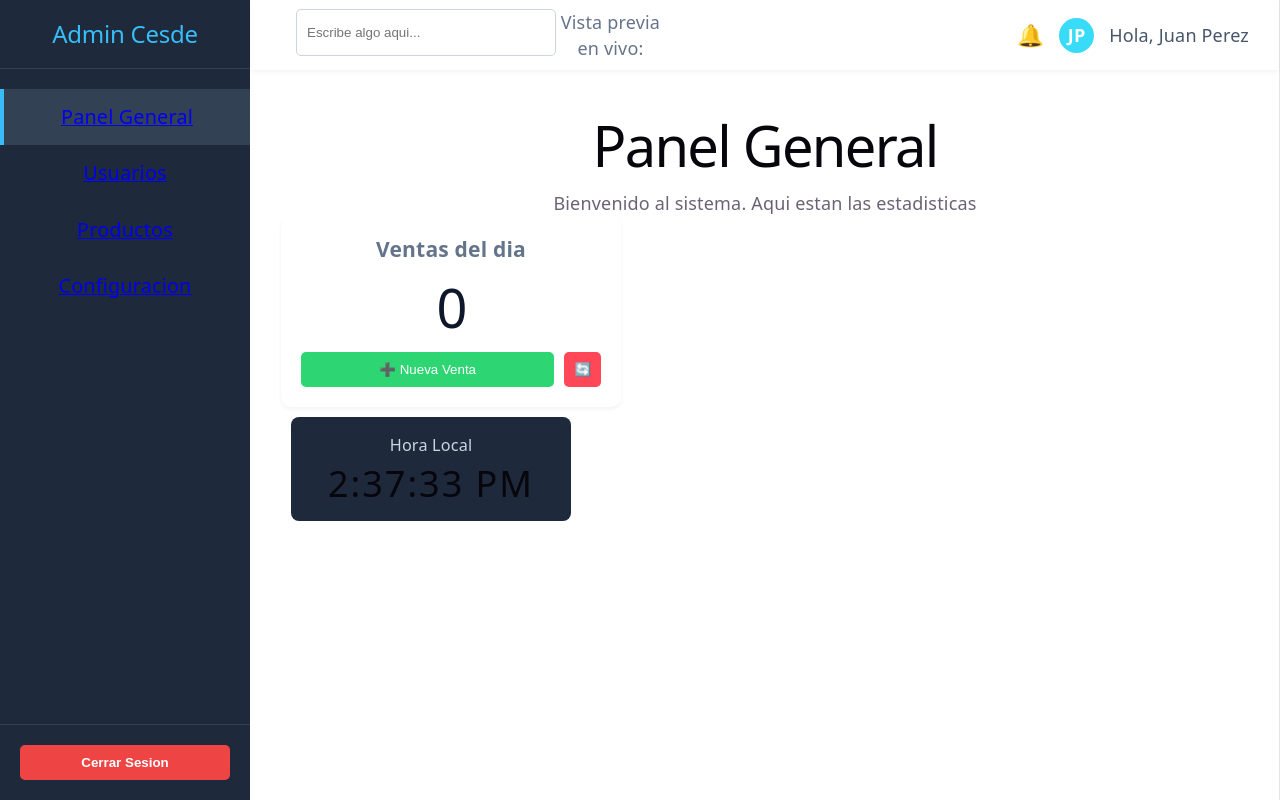
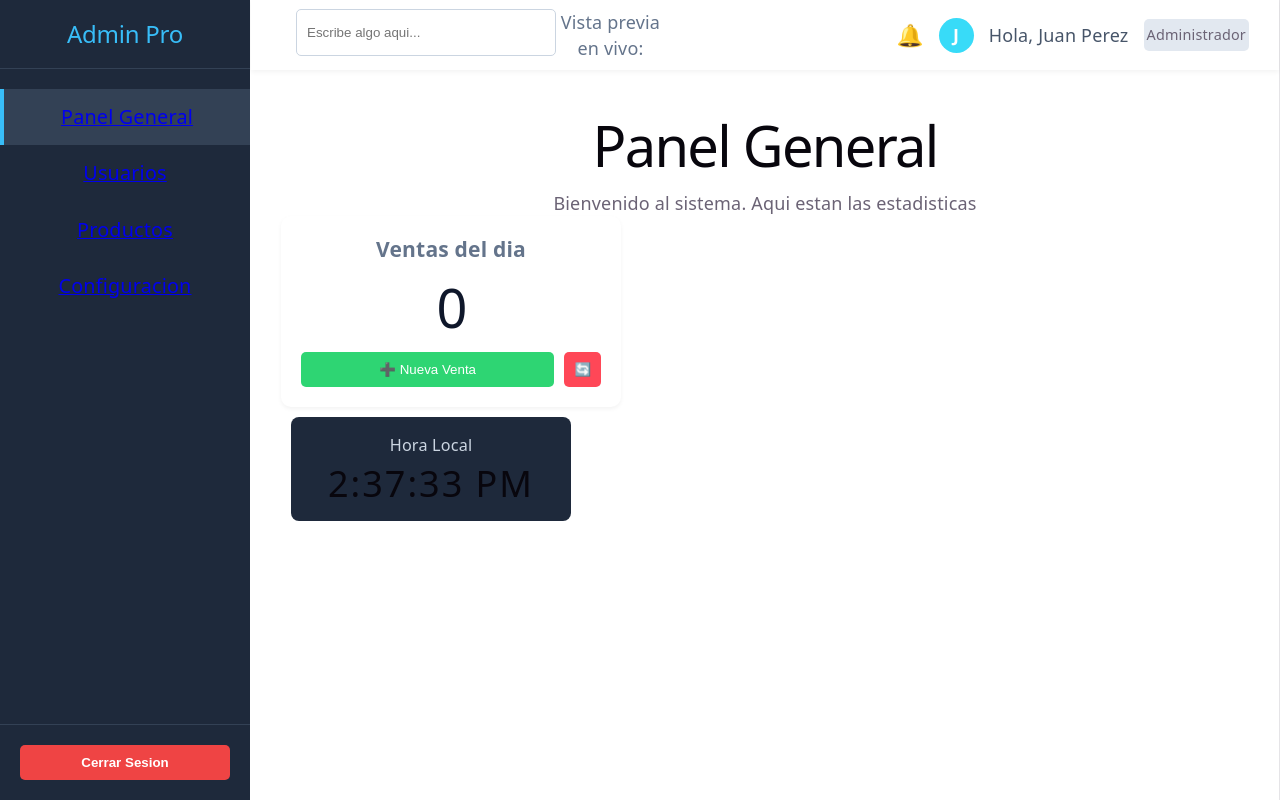
Before and after one commit to Guerrero9606/React-Atenea, a React (Vite) app: page / in a window 1280 px wide. Built offline with nearby package versions, Linux system fonts and the light colour scheme.

Commit message:
Creacion contexto y alternar sesiones

```diff
--- a/src/components/Sidebar.jsx
+++ b/src/components/Sidebar.jsx
@@ -1,21 +1,26 @@
 import './Sidebar.css';
 import { NavLink } from 'react-router-dom';
+import { useContext } from 'react';
+import { AuthContext } from '../context/AuthContext';
 
 function Sidebar(){
-    const nombreAdmin = "Admin Cesde";
+    // const nombreAdmin = "Admin Cesde";
+    const { usuario, alternarUsuario } = useContext(AuthContext);
 
     return (
         <aside className='sidebar'>
             <div className='sidebar-logo'>
-                <h2>{nombreAdmin}</h2>
+                <h2>Admin Pro</h2>
             </div>
             <nav className='sidebar-menu'>
                 <NavLink to="/" className={({isActive}) => isActive ? "menu-item activo" : "menu-item"} end>
                     Panel General
                 </NavLink>
-                <NavLink to="/usuarios" className={({isActive}) => isActive ? "menu-item activo" : "menu-item"} >
-                    Usuarios
-                </NavLink>
+                {usuario.rol === "Administrador" && (
+                    <NavLink to="/usuarios" className={({isActive}) => isActive ? "menu-item activo" : "menu-item"} >
+                        Usuarios
+                    </NavLink>
+                )}
                 <NavLink to="/productos" className={({isActive}) => isActive ? "menu-item activo" : "menu-item"} >
                     Productos
                 </NavLink>
@@ -24,7 +29,13 @@ function Sidebar(){
                 </NavLink>
             </nav>
             <div className='sidebar-footer'>
-                <button className='btn-logout'>Cerrar Sesion</button>
+                {
+                <button className='btn-logout'
+                    onClick={alternarUsuario}
+                    style={{ background: usuario.conectado ? '#ef4444' : '#22c55e' }}
+                >{usuario.conectado ? 'Cerrar Sesion' : 'Iniciar Sesion'}
+                </button>
+                }
             </div>
         </aside>
     );
--- a/src/components/TopNav.jsx
+++ b/src/components/TopNav.jsx
@@ -1,9 +1,12 @@
 import './TopNav.css';
 import Buscardor from './Buscardor';
 import RelojDigital from './RelojDigital';
+import { useContext } from 'react';
+import { AuthContext } from '../context/AuthContext';
 
 function TopNav() {
-    const usuarioActual = "Juan Perez";
+    // const usuarioActual = "Juan Perez";
+    const { usuario } = useContext(AuthContext);
 
     return (
         <header className='topnav'>
@@ -13,8 +16,17 @@ function TopNav() {
             </div>
             <div className='perfil-usuario'>
                 <span className='notificaciones'>🔔</span>
-                <div className='avatar'>JP</div>
-                <span className='nombre-usuario'>Hola, {usuarioActual}</span>
+                {usuario.conectado ? (
+                    <>
+                        <div className='avatar'>{usuario.nombre.charAt(0)}</div>
+                        <span className='nombre-usuario'>Hola, {usuario.nombre}</span>
+                        <span className='rol-badge' style={{fontSize: '0.8rem', background: '#e2e8f0', padding: '3px', borderRadius: '5px'}}>
+                            {usuario.rol}
+                        </span>
+                    </>
+                ) : (
+                    <span className='nombre-usuario' style={{ color: 'red' }}>Desconectado</span>
+                ) }
             </div>
             {/* <RelojDigital /> */}
         </header>
--- /dev/null
+++ b/src/context/AuthContext.jsx
@@ -0,0 +1,25 @@
+import { createContext, useState } from "react";
+
+export const AuthContext = createContext();
+
+export function AuthProvider({children}){
+    const [usuario, setUsuario] = useState({
+        conectado: true,
+        nombre: "Juan Perez",
+        rol: "Administrador"
+    });
+
+    const alternarUsuario = () => {
+        if (usuario.conectado) {
+            setUsuario({conectado: false, nombre: "", rol: ""});
+        } else {
+            setUsuario({conectado: true, nombre: "Ana Gomez", rol: "Editor"});
+        }
+    };
+
+    return(
+        <AuthContext.Provider value={{usuario, alternarUsuario}}>
+            {children}
+        </AuthContext.Provider>
+    );
+}
--- a/src/main.jsx
+++ b/src/main.jsx
@@ -4,11 +4,14 @@ import './index.css'
 import App from './App.jsx'
 import ReactDOM from 'react-dom/client'
 import { BrowserRouter } from 'react-router-dom'
+import { AuthProvider } from './context/AuthContext.jsx'
 
 createRoot(document.getElementById('root')).render(
   <StrictMode>
-    <BrowserRouter>
-      <App />
-    </BrowserRouter>
+    <AuthProvider>
+      <BrowserRouter>
+        <App />
+      </BrowserRouter>
+    </AuthProvider>
   </StrictMode>,
 )
```
Also changed, not shown: 1 other file (tests, documents, lock files or other folders).
